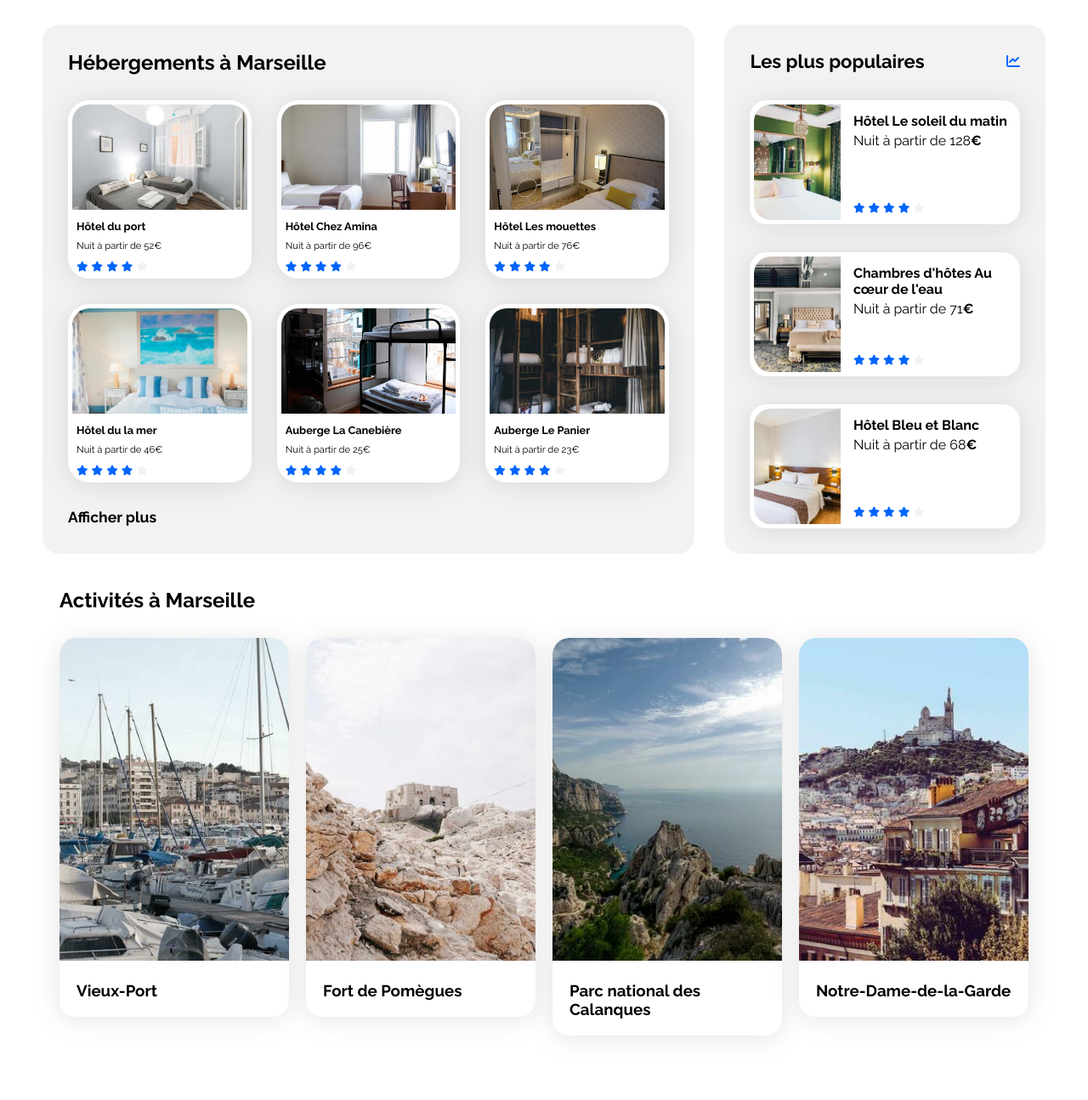
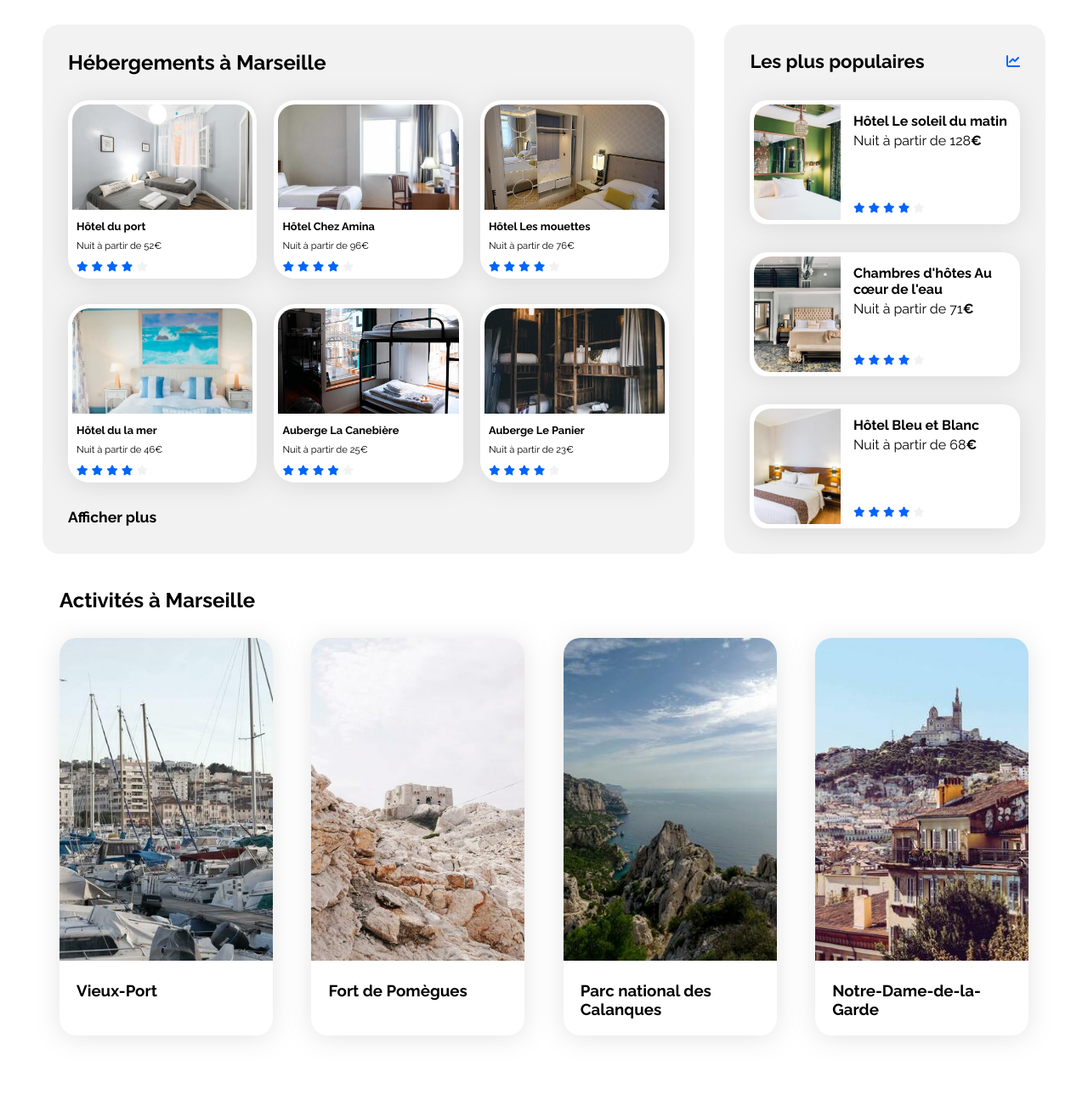
Before and after one commit to Boro-nii/projet2, a plain HTML site: page index.html in a window 1280 px wide. Shown: the part 405-1700 px from the top of the page at 85% size. Drawn offline with Linux system fonts and the light colour scheme.

Commit message:
version finale (ul dans le nav, grid vers flex, curseur sur les boutons)

```diff
--- a/css/style.css
+++ b/css/style.css
@@ -126,6 +126,9 @@ a {
 }
 /*FIN CODE FOURNI*/
 
+button{
+    cursor: pointer;
+}
 
 /****** HEADER ***********/
 
@@ -139,11 +142,14 @@ header{
     padding: 30px 30px 30px 0;
 }
 
-nav{
+.ulNav{
+    margin: 0;
+    padding: 0;
+    flex-wrap: wrap;
+    gap: 25px;
     display: flex;
     justify-content: space-around;
-    flex-wrap: wrap;
-    gap: 25px;
+    list-style: none;
 }
 
 /* les boutons ont deja une bordure transparente pour eviter de décaler les elements au survol */
@@ -283,9 +289,9 @@ body{
 }
 
 .hebergements-cards{
-    display: grid;
-    grid-template-columns: 1fr 1fr 1fr;
-    gap: 30px;
+    display: flex;
+    justify-content: space-between;
+    flex-wrap: wrap;
 }
 
 .hebergements-article{
@@ -293,6 +299,8 @@ body{
     border-radius: 25px;
     padding: 5px;
     filter: drop-shadow(0px 3px 15px rgba(0, 0, 0, 0.1));
+    width: 30%;
+    margin-bottom: 30px;
 }
 
 .hebergements-article img{
@@ -320,7 +328,6 @@ body{
     font-weight: bold;
     font-size: 1.1em;
     display: inline-block;
-    margin-top: 30px;
 }
 
 /* activités */
@@ -335,15 +342,15 @@ body{
 }
 
 .activity-box{
-    display: grid;
-    grid-template-columns: 1fr 1fr 1fr 1fr;
-    gap: 20px;
+    display: flex;
+    justify-content: space-between;
 }
 
 .activity-card{
     border-radius: 20px;
     background-color: #FFFFFF;
     filter: drop-shadow(0px 3px 15px rgba(0, 0, 0, 0.1));
+    width: 22%;
 }
 
 .activity-card img{
@@ -465,13 +472,20 @@ footer menu{
     nav{
         width: 100%;
         flex-wrap: nowrap;
+    }
+
+    .ulNav{
         gap: 0;
     }
 
+    .liNav{
+        width: 50%;
+    }
+
     .top-button{
-        font-size: 1.4em;
+        font-size: 1.3em;
         font-weight: 500;
-        width: 50%;
+        /* width: 50%; */
         padding: 0;
         padding-bottom: 10px;
         border-bottom: solid 2px #F2F2F2;
@@ -531,13 +545,6 @@ footer menu{
         gap: 1em;
     }
 
-    .filter-elem-box{
-        display: grid;
-        grid-template-columns: 1fr 1fr;
-        grid-gap: 1em;
-        width: 100%;
-    }
-
     .filter-elem{
         margin: 0;
         height: 3em;
@@ -587,7 +594,10 @@ footer menu{
 
     .hebergements-cards{
         display: flex;
-        flex-direction: column;
+    }
+
+    .hebergements-article{
+        width: 100%;
     }
 
     /* activités */
@@ -599,6 +609,11 @@ footer menu{
     .activity-box{
         display: flex;
         flex-direction: column;
+    }
+
+    .activity-card{
+        width: 100%;
+        margin-bottom: 30px;
     }
 
     /* footer */
--- a/index.html
+++ b/index.html
@@ -20,8 +20,14 @@
                 <img class="logo" src="images/logo/Booki.png" alt="logo Booki">
             </a>
             <nav>
-                <a class="top-button" href="#hebergements">Hébergements</a>
-                <a class="top-button" href="#activity">Activités</a>
+                <ul class="ulNav">
+                    <li class="liNav">
+                        <a class="top-button" href="#hebergements">Hébergements</a>
+                    </li>
+                    <li class="liNav">
+                        <a class="top-button" href="#activity">Activités</a>
+                    </li>
+                </ul>
             </nav>
         </header>
         <main>
@@ -91,8 +97,8 @@
                                 </div>
                             </article>
                         </a>
-                        <a href="#">
-                            <article class="hebergements-article">
+                        <a href="#" class="hebergements-article">
+                            <article>
                                 <img src="images/hebergements/febrian-zakaria.jpg" alt="chambre lumineuse avec deux lits simple et un bureau">
                                 <div class="hebergements-article-content">
                                     <h3>Hôtel Chez Amina</h3>
@@ -108,8 +114,8 @@
                                 </div>
                             </article>
                         </a>
-                        <a href="#">
-                            <article class="hebergements-article">
+                        <a href="#" class="hebergements-article">
+                            <article>
                                 <img src="images/hebergements/reisetopia.jpg" alt="chambre beige/jaune avec une garde-robe et un mirroir">
                                 <div class="hebergements-article-content">
                                     <h3>Hôtel Les mouettes</h3>
@@ -125,8 +131,8 @@
                                 </div>
                             </article>
                         </a>
-                        <a href="#">
-                            <article class="hebergements-article">
+                        <a href="#" class="hebergements-article">
+                            <article>
                                 <img src="images/hebergements/annie-spratt.jpg" alt="chambre bleue avec un lit double et un tableau">
                                 <div class="hebergements-article-content">
                                     <h3>Hôtel du la mer</h3>
@@ -142,8 +148,8 @@
                                 </div>
                             </article>
                         </a>
-                        <a href="#">
-                            <article class="hebergements-article">
+                        <a href="#" class="hebergements-article">
+                            <article>
                                 <img src="images/hebergements/marcus-loke.jpg" alt="chambre moderne avec un lit superposé">
                                 <div class="hebergements-article-content">
                                     <h3>Auberge La Canebière</h3>
@@ -159,8 +165,8 @@
                                 </div>
                             </article>
                         </a>
-                        <a href="#">
-                            <article class="hebergements-article">
+                        <a href="#" class="hebergements-article">
+                            <article>
                                 <img src="images/hebergements/nicate-lee.jpg" alt="chambre rustique avec plusieurs lits superposés">
                                 <div class="hebergements-article-content">
                                     <h3>Auberge Le Panier</h3>
@@ -245,29 +251,29 @@
                     </div>
                 </section>
             </div>
-            <section class="activity">
+            <section class="activity" id="activity">
                 <h2>Activités à Marseille</h2>
                 <div class="activity-box">
-                    <a href="#">
-                        <article class="activity-card">
+                    <a href="#" class="activity-card">
+                        <article>
                             <img src="images/activites/reno-laithienne.jpg" alt="image du Vieux-Port">
                             <h3>Vieux-Port</h3>
                         </article>
                     </a>
-                    <a href="#">
-                        <article class="activity-card">
+                    <a href="#" class="activity-card">
+                        <article>
                             <img src="images/activites/paul-hermann.jpg" alt="image du fort de Pomègues">
                             <h3>Fort de Pomègues</h3>
                         </article>
                     </a>
-                    <a href="#">
-                        <article class="activity-card">
+                    <a href="#" class="activity-card">
+                        <article>
                             <img src="images/activites/kilyan-sockalingum.jpg" alt="image du parc national des Calanques">
                             <h3>Parc national des Calanques</h3>
                         </article>
                     </a>
-                    <a href="#">
-                        <article class="activity-card">
+                    <a href="#" class="activity-card">
+                        <article>
                             <img src="images/activites/florian-wehde.jpg" alt="image de Notre-Dame-de-la-Garde">
                             <h3>Notre-Dame-de-la-Garde</h3>
                         </article>
```
